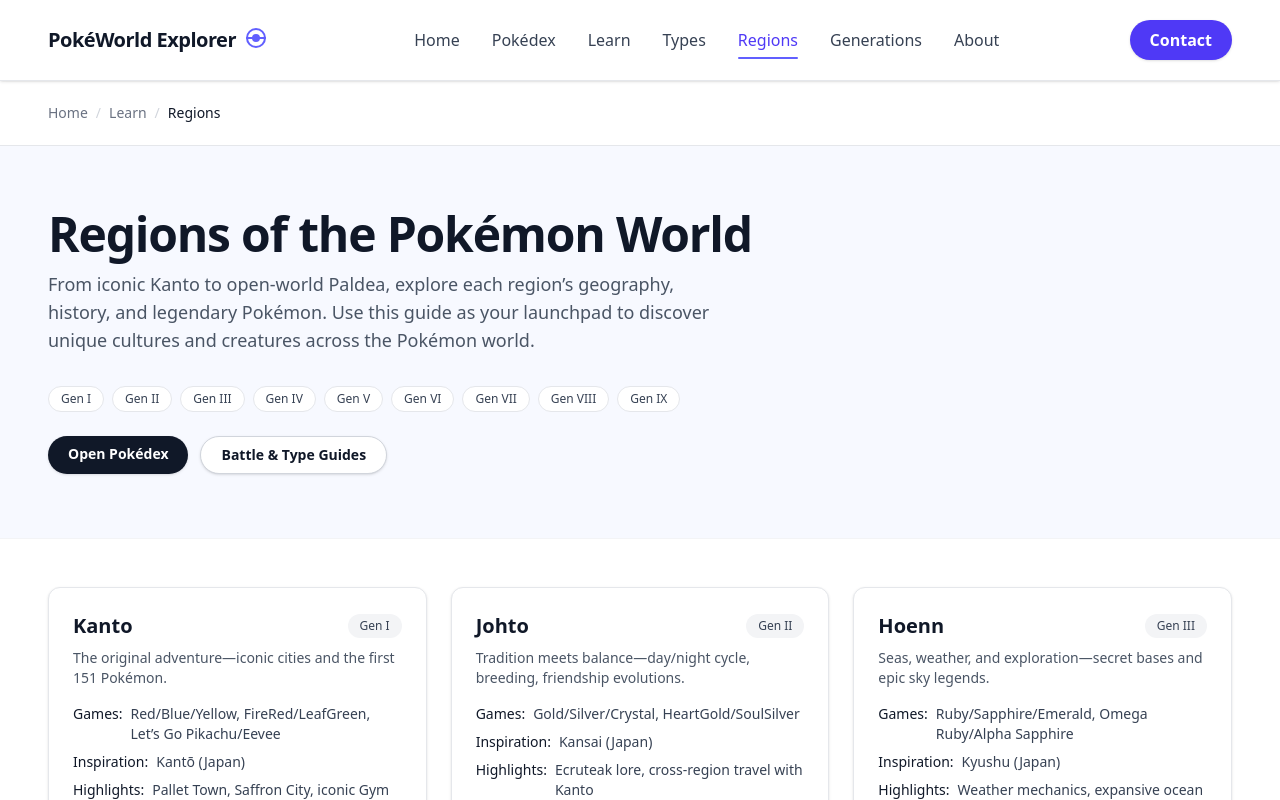
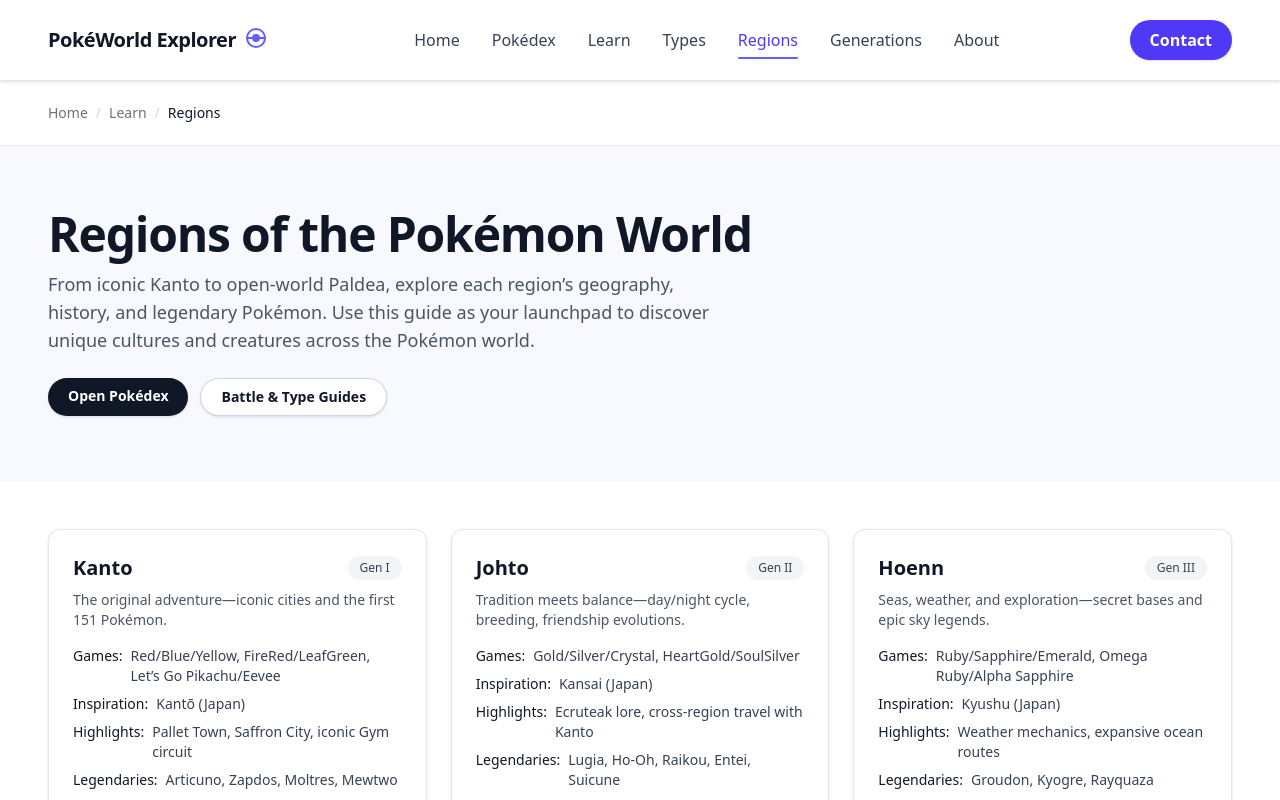
Before and after one commit to pschonffeldt/pokedex-2, a Next.js app: page /learn/pokemon-regions in a window 1280 px wide. Shown: the top 800 px of the page. Built offline with nearby package versions, Linux system fonts and the light colour scheme.

Commit message:
Remove gen buttons on hero

```diff
--- a/src/app/learn/pokemon-regions/page.tsx
+++ b/src/app/learn/pokemon-regions/page.tsx
@@ -165,20 +165,6 @@ export default function PokemonRegions() {
             </div>
           </div>
 
-          {/* Quick browse chips (anchor links to cards below) */}
-          <div className="mt-8 flex flex-wrap gap-2">
-            {regions.map((region) => (
-              <Link
-                key={region.id}
-                href={`#${region.id}`}
-                className="rounded-full border border-gray-200 bg-white px-3 py-1 text-xs font-medium text-gray-700 hover:bg-gray-100"
-                aria-label={`Jump to ${region.name} (${region.gen})`}
-              >
-                {region.gen}
-              </Link>
-            ))}
-          </div>
-
           {/* CTAs */}
           <div className="mt-6 flex flex-wrap gap-3">
             <Link
```
